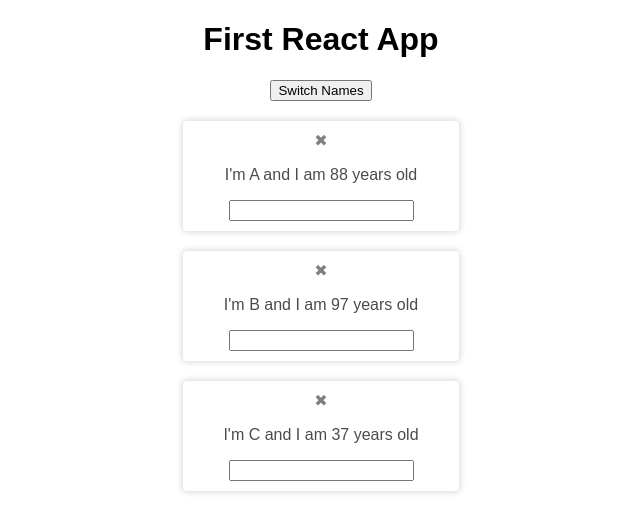
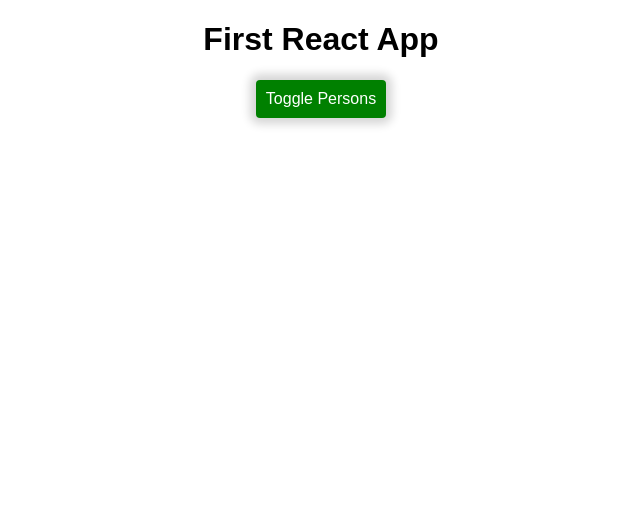
Before and after one commit to nvkex/first-react.app, a React (Create React App) app: page / in a window 1280 px wide. Shown: the top 532 px of the page, without its empty margins (319-959 px from the left). Built offline with nearby package versions, Linux system fonts and the light colour scheme.

Commit message:
dynamic styling

```diff
--- a/src/App.js
+++ b/src/App.js
@@ -5,49 +5,67 @@ import Person from './Person/Person';
 class App extends Component {
   state = {
     persons: [
-      { name: 'A' },
-      { name: 'B' },
-      { name: 'C' }
-    ]
-  }
-  switchNameHandler = (newName) => {
-    this.setState({
-      persons: [
-        { name: 'A' },
-        { name: newName },
-        { name: 'E' }
-      ]
-    })
+      { name: 'A', id: 'asedf'},
+      { name: 'B', id: 'hubjj' },
+      { name: 'C', id: 'rtyhn' },
+      { name: 'D', id: 'uigjk' }
+    ],
+    showPersons: false
   }
 
-  changeNameHandler = (event) => {
-    this.setState(
-      {
-        persons: [
-          { name: 'A' },
-          { name: event.target.value },
-          { name: 'E' }
-        ]
-      }
-    )
+  togglePersonsDisplay = () => {
+    let display = this.state.showPersons;
+    this.setState({
+      showPersons: !display
+    });
+  }
+
+  deletePerson = (index) => {
+    const personsArr = [...this.state.persons];
+    personsArr.splice(index, 1);
+    this.setState({persons: personsArr});
   }
 
   render() {
+
+    const style = {
+      backgroundColor: 'green',
+      font: 'inherit',
+      border: 'none',
+      borderRadius: '4px',
+      padding: '10px',
+      color : 'white',
+      cursor: 'pointer',
+      boxShadow: '0 0 10px 6px rgb(214, 214, 214)'
+    };
+
+    let persons = null;
+    if( this.state.showPersons ){
+      persons = (
+        <div>
+          {
+            this.state.persons.map( (person, index) =>{
+              return <Person
+                delete = {() => this.deletePerson(index)}
+                name = {person.name}
+                key = {person.id}
+                />
+            })
+          }
+        </div>
+      );
+
+      style.backgroundColor = 'red';
+    }
+
     return (
       <div className="App">
         <h1>First React App</h1>
-        <button onClick={() => this.switchNameHandler('D')}>Switch Names</button>
-        <Person
-          name={this.state.persons[0].name}
-          click={this.switchNameHandler.bind(this, 'F')}
-        />
-        <Person
-          name={this.state.persons[1].name}
-          changeName = {this.changeNameHandler}
-        />
-        <Person
-          name={this.state.persons[2].name}
-        />
+        <button
+          style = {style}
+          onClick={this.togglePersonsDisplay}
+        >Toggle Persons</button>
+        {persons}
       </div>
     );
   }
```
